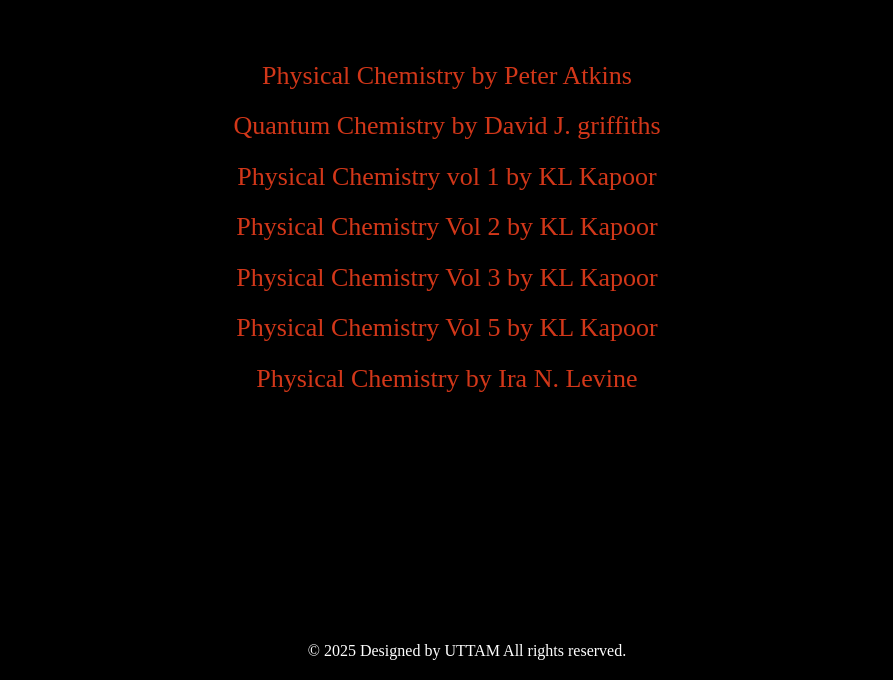
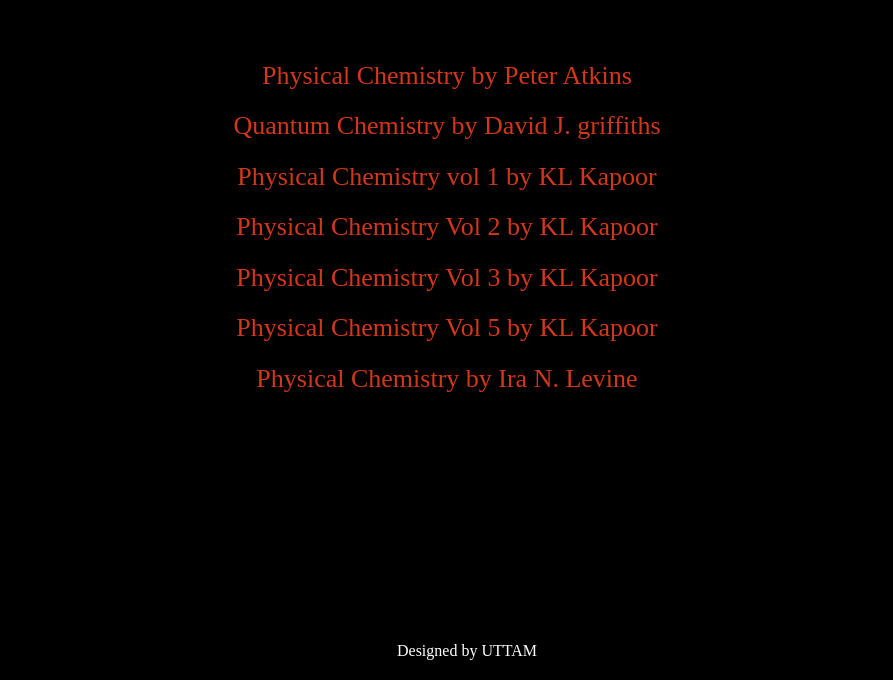
Before and after one commit to itsmeuttu/textbooks, a plain HTML site: page p_chemistry.html in a window 1280 px wide. Shown: the part 120-800 px from the top of the page, without its empty margins (193-1086 px from the left). Drawn offline with Linux system fonts and the light colour scheme.

Commit message:
Update p_chemistry.html

```diff
--- a/p_chemistry.html
+++ b/p_chemistry.html
@@ -48,7 +48,7 @@
     </div>
 
     <footer>
-        &copy;      2025   Designed by UTTAM    All rights reserved.
+          Designed by UTTAM
     </footer>
 </body>
 </html>
```
